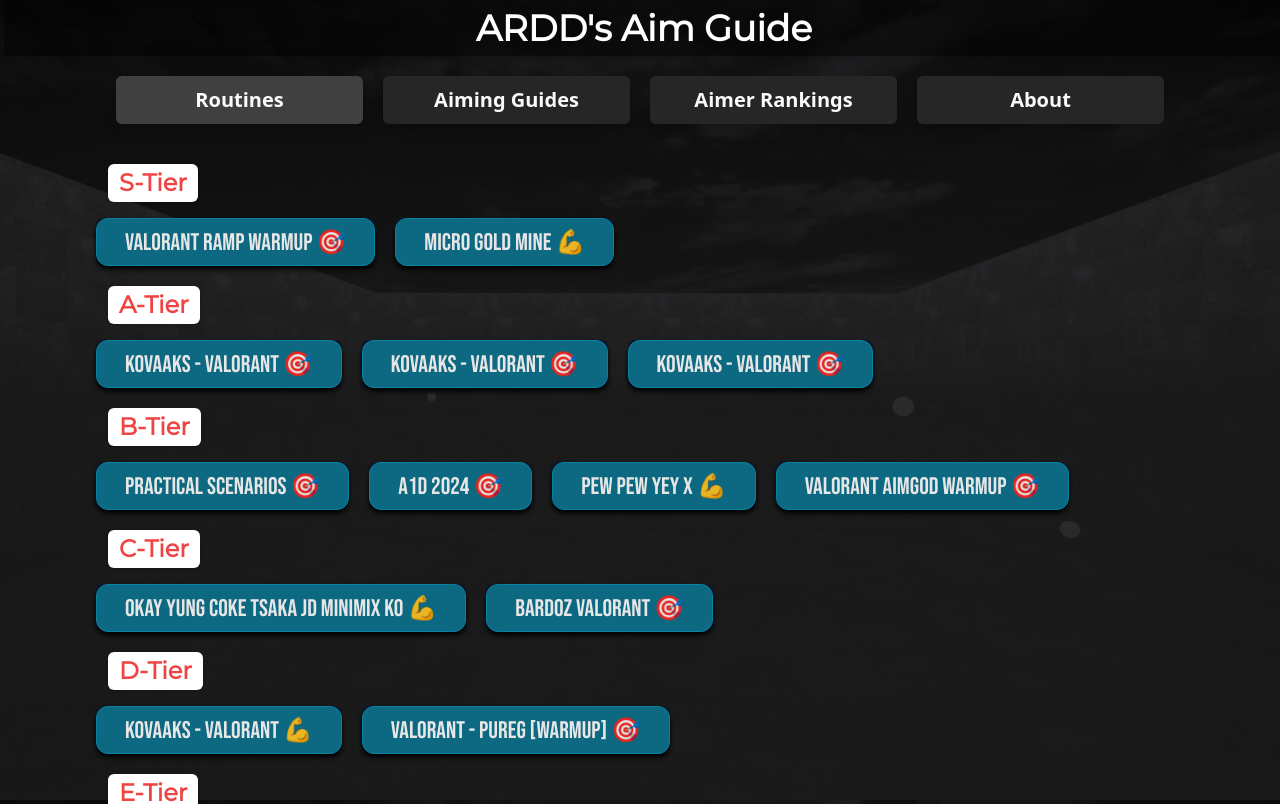
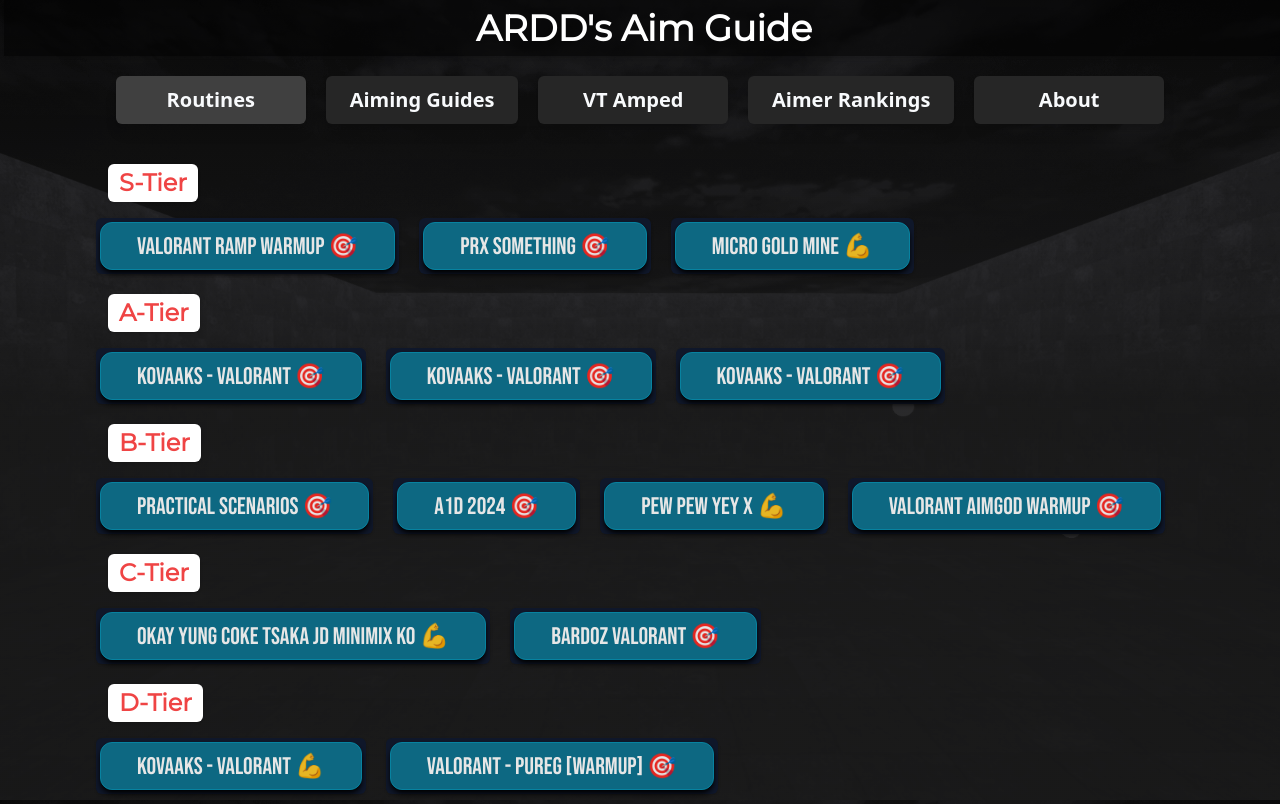
Before and after one commit to thoroughgood/ARDDWebsite, a Next.js app: page / in a window 1280 px wide. Shown: the top 804 px of the page. Built offline with nearby package versions, Linux system fonts and the light colour scheme; a web font is replaced by a local one.

Commit message:
Added star ratings, and included a kovaaks+aimlabs button

```diff
--- a/app/page.tsx
+++ b/app/page.tsx
@@ -43,6 +43,13 @@ export default function Home() {
               Aiming Guides{' '}
             </TopicButton>
             <TopicButton
+              onClick={() => setTopic('guides')}
+              isActive={topic === 'guides'}
+            >
+              {' '}
+              VT Amped{' '}
+            </TopicButton>
+            <TopicButton
               onClick={() => setTopic('rankings')}
               isActive={topic === 'rankings'}
             >
@@ -70,7 +77,8 @@ export default function Home() {
                     {data[category].map((item, index) =>
                     <RoutineCard key={index}
                       link={item.playlistLink}
-                      type=""
+                      game="aimlab"
+                      rating={item.rating}
                       title={item.name}
                       creator={item.creator}
                       tier={item.tier}
--- a/components/routineCard.tsx
+++ b/components/routineCard.tsx
@@ -18,7 +18,8 @@ const bebas_neue = Bebas_Neue({
   weight: '400',
 });
 interface routineCardProps {
-  type: string;
+  game: string;
+  rating: string;
   link: string;
   title: string;
   creator: string;
@@ -27,7 +28,8 @@ interface routineCardProps {
   review: string;
 }
 export default function RoutineCard({
-  type,
+  game,
+  rating,
   link,
   title,
   creator,
@@ -44,7 +46,10 @@ export default function RoutineCard({
       icon: '😁'
 
     });
-  if (type === 'kovaaks') {
+    function createStars(rating: number): string {
+      return '★'.repeat(rating) + '☆'.repeat(5 - rating);
+    }
+    if (game === 'kovaaks') {
     return (
       <>
         <CopyToClipboard
@@ -67,41 +72,74 @@ export default function RoutineCard({
                 </div>
               </HoverCardTrigger>
               <HoverCardContent className="w-80">
-                <div className="flex justify-between space-x-4 whitespace-pre-line">
-                {creator}{tier}{style}{review}
+                <div className="flex-col whitespace-pre-line text-start">
+                <div className="text-yellow-500 text-xl text-center">{createStars(parseInt(rating))}</div>
+                <div className="text-red-500 text-lg">Creator:</div> {creator}<br/><div className="text-red-500 text-lg">Tier:</div> {tier}<br/><div className="text-red-500 text-lg">Style:</div> {style}<br/><div className="text-red-500 text-lg">Review:</div> {review}
                   </div></HoverCardContent>
             </HoverCard>
           </Button>
         </CopyToClipboard>
       </>
     );
-  } else {
+  } else if (game === "aimlab") {
     return (
       <>
-          <Button className="p-0 h-auto">
+        <a href={`${link}`} target="_blank" rel="noopener noreferrer">
+          <Button className="p-1 h-auto">
             <HoverCard>
               <HoverCardTrigger
                 className={`z-10 rounded-xl h-12 text-2xl duration-150 px-6 py-2 text-white brightness-90 shadow-md shadow-black ease-in-out w-auto max-h-screen-lg bg-cyan-700 hover:shadow-[0px_0px_3px_3px_rgab(0,0,0)] border border-cyan-600 hover:scale-110 max-w-screen-lg hover:shadow-cyan-900 hover:bg-cyan-700`}
                 >
-                <Link href={`${link}`} passHref legacyBehavior>
-                  <a
-                    className={`${bebas_neue.className} px-1 flex flex-nowrap text- items-center tracking-normal`}
-                    target="_blank"
+
+                  <div
+                    className={`${bebas_neue.className} px-3 flex flex-nowrap text- items-center tracking-normal`}
                   >
                     {title}
 
                     {style === "Development" ? <>&nbsp;💪</> : <>&nbsp;🎯</>}
 
-                  </a>
-                </Link>
+                  </div>
               </HoverCardTrigger>
               <HoverCardContent className="w-80">
                 <div className="flex-col whitespace-pre-line text-start">
+                <div className="text-yellow-500 text-xl text-center">{createStars(parseInt(rating))}</div>
                 <div className="text-red-500 text-lg">Creator:</div> {creator}<br/><div className="text-red-500 text-lg">Tier:</div> {tier}<br/><div className="text-red-500 text-lg">Style:</div> {style}<br/><div className="text-red-500 text-lg">Review:</div> {review}
                   </div></HoverCardContent>
             </HoverCard>
           </Button>
+        </a>
       </>
     );
+  } else {
+    //games that are both kovaaks + aimlabs -> need to be able to copy on click and
+    return(
+    <>
+      <a href={`${link}`} target="_blank" rel="noopener noreferrer">
+          <Button className="p-1 h-auto">
+            <HoverCard>
+              <HoverCardTrigger
+                className={`z-10 rounded-xl h-12 text-2xl duration-150 px-6 py-2 text-white brightness-90 shadow-md shadow-black ease-in-out w-auto max-h-screen-lg hover:shadow-[0px_0px_3px_3px_rgab(0,0,0)] border hover:scale-110 max-w-screen-lg`} style={{
+                  background: `linear-gradient(144deg, rgba(14,116,144,1) 0%, rgba(14,116,144,1) 48%, rgba(180,83,9,1) 52%, rgba(180,83,9,1) 100%)` }}
+                >
+
+                  <div
+                    className={`${bebas_neue.className} px-3 flex flex-nowrap text- items-center tracking-normal`}
+                  >
+                    {title}
+
+                    {style === "Development" ? <>&nbsp;💪</> : <>&nbsp;🎯</>}
+
+                  </div>
+              </HoverCardTrigger>
+              <HoverCardContent className="w-80">
+                <div className="flex-col whitespace-pre-line text-start">
+                <div className="text-yellow-500 text-xl text-center">{createStars(parseInt(rating))}</div>
+
+                <div className="text-red-500 text-lg">Creator:</div> {creator}<br/><div className="text-red-500 text-lg">Tier:</div> {tier}<br/><div className="text-red-500 text-lg">Style:</div> {style}<br/><div className="text-red-500 text-lg">Review:</div> {review}
+                  </div></HoverCardContent>
+            </HoverCard>
+          </Button>
+          </a>
+      </>)
   }
 }
--- a/public/data.json
+++ b/public/data.json
@@ -1,35 +1,45 @@
-
 {
   "S-Tier": [{
     "name": "Valorant RAMP Warmup",
+    "rating": "5",
     "creator": "Minigod",
     "playlistLink": "KovaaKsQuestingFastCheater / https://go.aimlab.gg/v1/redirects?link=aimlab%3A%2F%2Fworkshop%3Fid%3D2916614100%26source%3D7D4B496234CF1774&link=steam%3A%2F%2Frungameid%2F714010",
     "tier": "S",
     "type": "Warmup",
     "review": "A well-made warmup that covers a variety of aiming concepts relevant to valorant by using both revised old scenarios and newly created innovative scenarios. High praise for the accessibility of each scenario, it isn’t overly difficult to the point beginners would practice incorrectly and it’s not too easy so there is still value for adept aimers to practice. However, the ordering of the scenarios is suboptimal, especially towards the latter half of the warmup."
-  }, {
+  },{
+    "name": "PRX Something",
+    "rating": "4",
+    "creator": "Something",
+    "tier": "E",
+    "type": "Warmup",
+    "review": "There are too many static scenarios, and on top of that they are static scenarios that aren’t structured for tacfps aim. The extensive amount of static practice causes an extremely high amount of overlap of the mechanics between each scenario being practiced which makes the playlist very inefficient compared to a well-balanced playlist that covers multiple types of aiming."
+  },{
     "name": "MICRO GOLD MINE",
+    "rating": "2",
     "creator": "etherelkgg",
     "playlistLink": "KovaaKsTrollingDesertsandGasmask",
     "tier": "S",
     "type": "Development",
     "review": "This playlist covers micro-corrections in extremely high depth and has many variations in how to apply those micro-correction skills. Every scenario is innovative and engaging, combine that with a good ordering of scenarios in the playlist and you have a high-quality routine."
-  }
-
-  ],
+  }],
   "A-Tier": [{
     "name": "Kovaaks - VALORANT",
-    "playlistLink": "KovaaKsClippingBrownBottomfrag",
-    "tier": "D",
-    "type": "Training",
-    "review": "Most scenarios are not made specifically for valorant, so there are scenarios that cover a relevant aim mechanic, but not to the extent of direct use in valorant. This means you will be practising additional irrelevant aspects of aim mechanics making scenarios very inefficient."}, {
-      "name": "Kovaaks - VALORANT",
+    "rating": "3",
     "playlistLink": "KovaaKsClippingBrownBottomfrag",
     "tier": "D",
     "type": "Training",
     "review": "Most scenarios are not made specifically for valorant, so there are scenarios that cover a relevant aim mechanic, but not to the extent of direct use in valorant. This means you will be practising additional irrelevant aspects of aim mechanics making scenarios very inefficient."
-    }, {
+  },{
     "name": "Kovaaks - VALORANT",
+    "rating": "1",
+    "playlistLink": "KovaaKsClippingBrownBottomfrag",
+    "tier": "D",
+    "type": "Training",
+    "review": "Most scenarios are not made specifically for valorant, so there are scenarios that cover a relevant aim mechanic, but not to the extent of direct use in valorant. This means you will be practising additional irrelevant aspects of aim mechanics making scenarios very inefficient."
+  },{
+    "name": "Kovaaks - VALORANT",
+    "rating": "2",
     "playlistLink": "KovaaKsClippingBrownBottomfrag",
     "tier": "D",
     "type": "Training",
@@ -37,99 +47,102 @@
   }],
   "B-Tier": [{
     "name": "Practical Scenarios",
+    "rating": "4",
     "creator": "y4mz",
     "playlistLink": "KovaaKsSwitchingTealValue",
     "tier": "B",
     "type": "Warmup",
     "review": "Well-structured playlist starting with micro-adjustments and then transitioning to wider flicks with good inclusions of dynamic aiming, The last 2 scenarios are much lower in quality compared to the rest of the playlist and drag down the value of the playlist."
-  }, {
+  },{
     "name": "A1D 2024",
+    "rating": "5",
     "creator": "A1D",
     "playlistLink": "KovaaKsnamedroppingMidnightblueSecret",
     "tier": "B",
     "type": "Warmup",
     "review": "A personalised playlist that partly borrows from etherelkgg’s “MICRO GOLD MINE” and with A1D’s contribution he has formulated a personal warmup routine. There is a heavy lean into target switching at the sacrifice of dynamic clicking to create an optimal playlist length of 11 mins. The lack of good dynamic clicking scenarios will make this personalised playlist extremely problematic for the average player using this to warm up."
-  }, {
+  },{
     "name": "pew pew yey x",
+    "rating": "1",
     "creator": "etherelkgg",
     "playlistLink": "KovaaKsBuyingNavyblueWipe",
     "tier": "B",
     "type": "Development",
     "review": "The first ⅓ of the playlist is well-structured and transitions well between different aspects of aiming. But the latter ⅔ of the playlist starts to derail and feels like a shuffled playlist as you jump between scenarios with no connection from the previously played scenario."
-  } , {
+  },{
     "name": "Valorant AIMGOD Warmup",
+    "rating": "3",
     "creator": "robbycantaim",
     "playlistLink": "KovaaKsGearingClippyEngram",
     "tier": "B",
     "type": "Warmup",
     "review": "A solid warmup that heavily emphasises the importance of horizontal dynamic clicking skills. The quality of the chosen scenarios is good and they emulate the situations of typical tacfps gunfight situations well. A major drawback is some scenarios need to differentiate themselves more to warrant a place in this lineup because they are wasteful to spend time playing."
-  }
-
-
-  ],
+  }],
   "C-Tier": [{
     "name": "okay yung coke tsaka JD minimix ko",
+    "rating": "5",
     "creator": "etherelkgg",
     "playlistLink": "KovaaKsWipingRareExitfrag",
     "tier": "C",
     "type": "Development",
     "review": "The quality of some scenarios isn’t high enough to allow for deeper replayability, some scenarios are only good for a handful of runs and then there is no further value for developing your aim."
-  }, {
+  },{
     "name": "bardOZ Valorant",
+    "rating": "3",
     "creator": "bardOZ",
     "playlistLink": "KovaaKsTrackingJitteryLowground",
     "tier": "C",
     "type": "",
     "review": "This is an old but standard playlist with all the essentials and covers pretty much everything you would want from a valorant playlist. However, the scenarios that play at a >180° fov are either unnecessary or replaceable with better alternatives. This is also a 40-minute playlist with every 4 repetitions per scenario being played 2 times on 2x sens, and another 2 times on normal sens."
-  }
-
-  ],
-  "D-Tier": [
-    {
+  }],
+  "D-Tier": [{
     "name": "Kovaaks - VALORANT",
+    "rating": "2",
     "creator": "Kovaaks",
     "playlistLink": "KovaaKsClippingBrownBottomfrag",
     "tier": "D",
     "type": "Development",
     "review": "Most scenarios are not made specifically for valorant, so there are scenarios that cover a relevant aim concept, but not to the specific extent of 1:1 use in valorant. This means you will practise additional irrelevant aspects on top of the scenario's useful parts, making practice extremely inefficient."
-    }, {
+  },{
     "name": "VALORANT - PureG [Warmup]",
+    "rating": "4",
     "creator": "PureG",
     "playlistLink": "KovaaKsHeadshottingSepiaDeathball",
     "tier": "D",
     "type": "Warmup",
     "review": "The structure of the playlist is logical and the spread of the types of scenarios is systematic, but this playlist doesn’t go further than a representation of aiming concepts used in valorant. Some scenario entries in this warmup promote the correct mechanics, but not to the same extent that is applied when you replicate those mouse movements in valorant."
-    }
-    ],
+  }],
   "E-Tier": [{
     "name": "VALORANT - Freakazoid",
+    "rating": "1",
     "creator": "Kovaaks",
     "playlistLink": "KovaaKsBoomstickingJitteryDink",
     "tier": "E",
     "type": "Warmup",
     "review": "This routine is basic and outdated, for each scenario there is a significantly better replacement that is more effective for warming up."
-  }, {
+  },{
     "name": "xset",
+    "rating": "3",
     "creator": "zekken",
     "playlistLink": "KovaaKsFeedingFraggedValue",
     "tier": "E",
     "type": "Warmup",
     "review": "This routine is basic and also outdated, with the exception of “VoxTargetSwitch Click Small” There are better scenarios that achieve the same result and more for warming up for valorant."
-  }, {
+  },{
     "name": "PRX Something",
+    "rating": "2",
     "creator": "Something",
     "tier": "E",
     "type": "Warmup",
     "review": "There are too many static scenarios, and on top of that they are static scenarios that aren’t structured for tacfps aim. The extensive amount of static practice causes an extremely high amount of overlap of the mechanics between each scenario being practiced which makes the playlist very inefficient compared to a well-balanced playlist that covers multiple types of aiming."
-  }
-  ], "F-Tier": [{
+  }],
+  "F-Tier": [{
     "name": "Receptioncells - Tac-FPS dynamic",
+    "rating": "5",
     "creator": "Receptioncells",
     "playlistLink": "KovaaKsSnipingJunglegreenOptic",
     "tier": "F",
     "type": "Development",
     "review": "This playlist composition of popular tacfps dynamic tasks with additional variations of those same scenarios, comes to a total playtime of 45mins. This routine is severely lacking in variety and is extremely bloated, even when shuffled this playlist provides poor value for time."
   }]
-
-
 }
```
Lines whose indentation alone changed are shown as unchanged.
